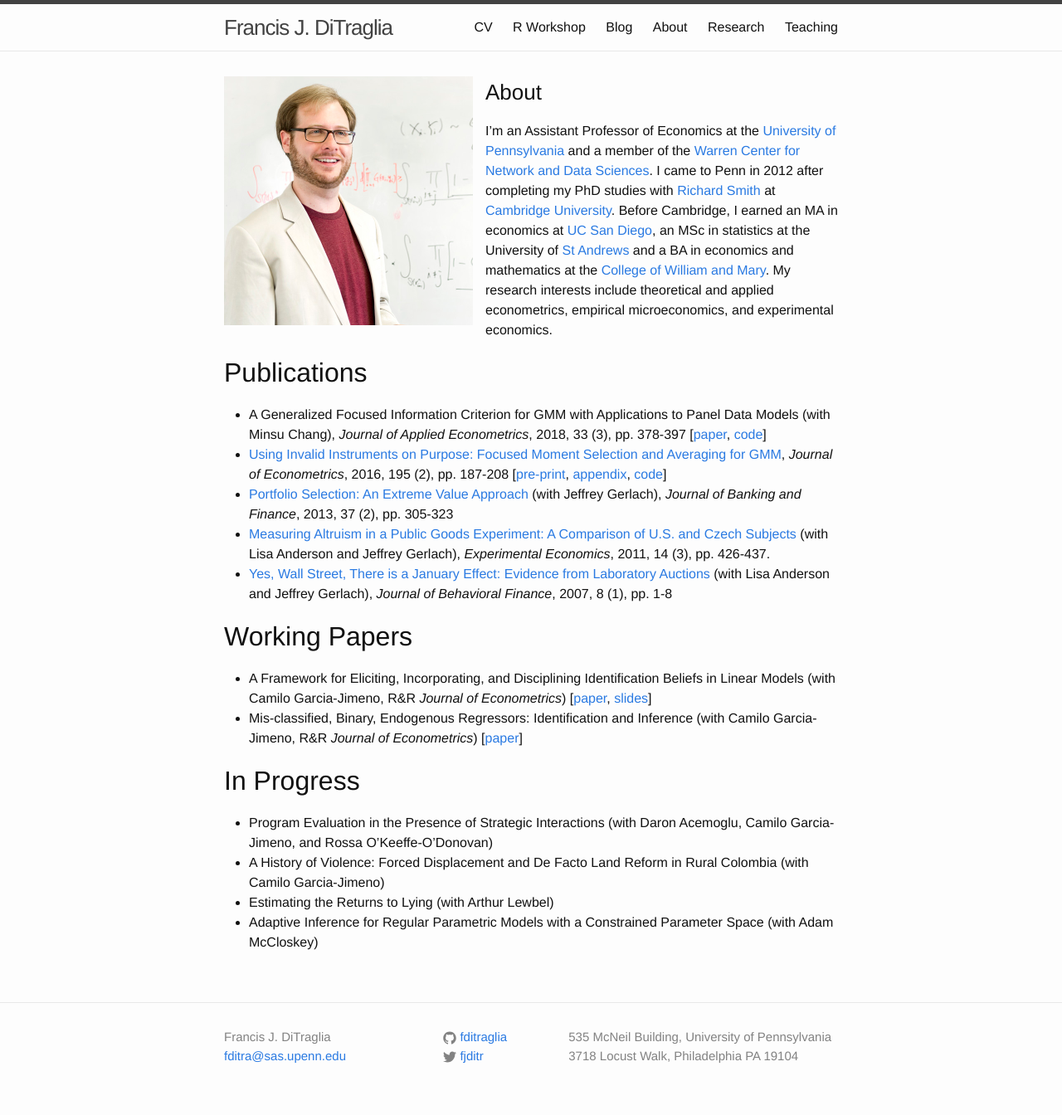
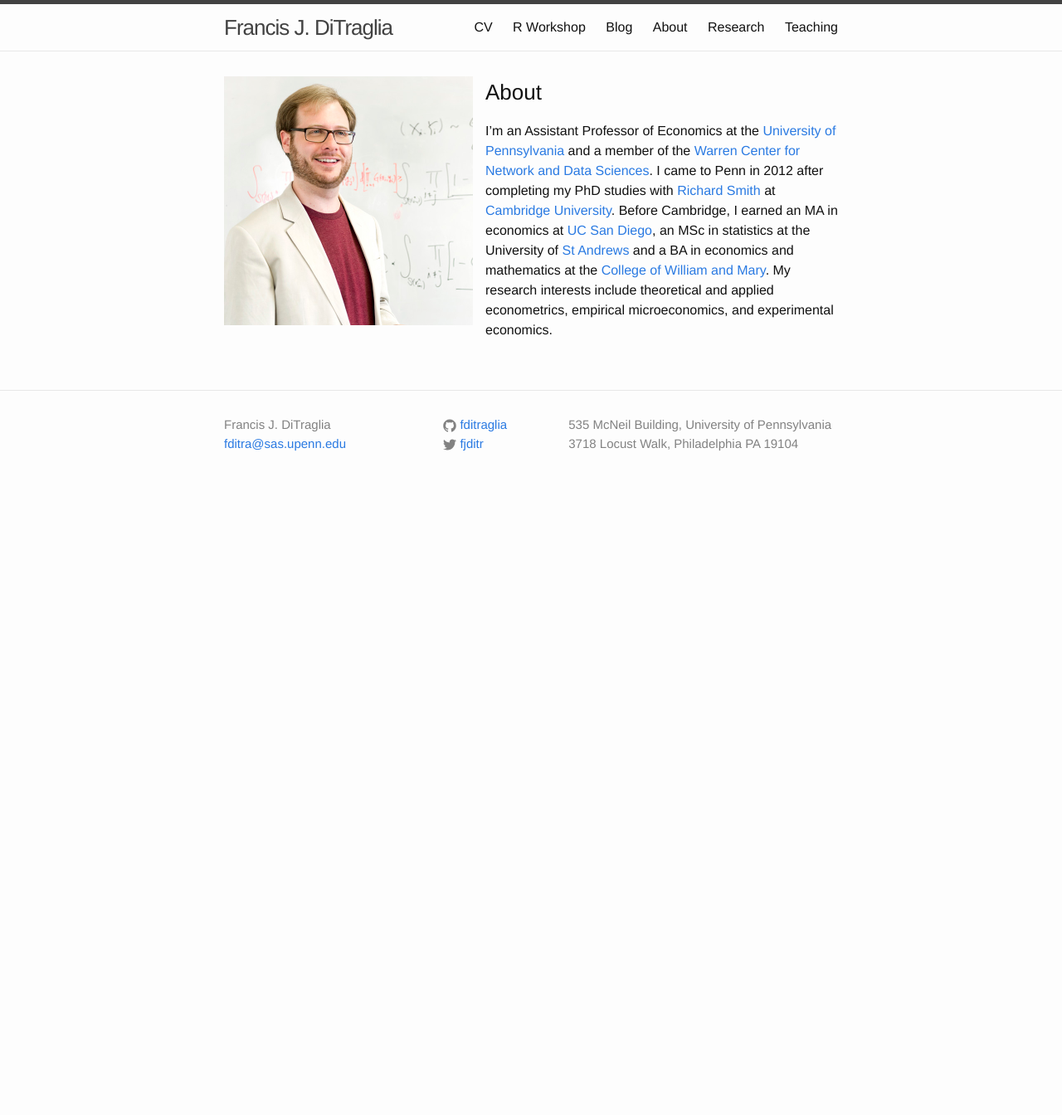
Before and after one commit to fditraglia/fditraglia.github.io, a Jekyll site: the page built from index.md, in a window 1280 px wide. Shown: the whole page at 83% size. Built offline with Jekyll 4.4.1, drawn with Linux system fonts in a browser that asks for light colours; our own code applies the rules of GitHub Pages for plain Markdown files; after the commit the page ends 900 px from its top, so only the background shows below that.

Commit message:
Revert "move research to index"
This reverts commit 7dbe1b13fa126879d9f3c2fa6cac8538b11971ec.

```diff
--- a/index.md
+++ b/index.md
@@ -6,22 +6,3 @@ I'm an Assistant Professor of Economics at the [University of Pennsylvania](http
 I came to Penn in 2012 after completing my PhD studies with [Richard Smith](http://www.econ.cam.ac.uk/people/crsid.html?crsid=rjs27&group=faculty) at [Cambridge University](http://www.cam.ac.uk).
 Before Cambridge, I earned an MA in economics at [UC San Diego](http://www.ucsd.edu), an MSc in statistics at the University of [St Andrews](http://www.st-andrews.ac.uk) and a BA in economics and mathematics at the [College of William and Mary](http://www.wm.edu).
 My research interests include theoretical and applied econometrics, empirical microeconomics, and experimental economics.
-
-## Publications
-
-- A Generalized Focused Information Criterion for GMM with Applications to Panel Data Models (with Minsu Chang), *Journal of Applied Econometrics*, 2018, 33 (3), pp. 378-397 [[paper](http://ditraglia.com/pdf/GFIC_paper.pdf), [code](https://github.com/fditraglia/gfic)]
-- [Using Invalid Instruments on Purpose: Focused Moment Selection and Averaging for GMM](http://authors.elsevier.com/a/1Tlbb15DjhrYdE), *Journal of Econometrics*, 2016, 195 (2), pp. 187-208 [[pre-print](http://ditraglia.com/pdf/FMSC.pdf), [appendix](http://ditraglia.com/pdf/FMSC_appendix.pdf), [code](https://github.com/fditraglia/fmsc)]
-- [Portfolio Selection: An Extreme Value Approach]({{ site.base }}/pdf/EV_paper.pdf) (with Jeffrey Gerlach), *Journal of Banking and Finance*, 2013, 37 (2), pp. 305-323
-- [Measuring Altruism in a Public Goods Experiment: A Comparison of U.S. and Czech Subjects](http://link.springer.com/article/10.1007%2Fs10683-011-9274-8) (with Lisa Anderson and Jeffrey Gerlach), *Experimental Economics*, 2011, 14 (3), pp. 426-437.
-- [Yes, Wall Street, There is a January Effect: Evidence from Laboratory Auctions](http://www.tandfonline.com/doi/abs/10.1080/15427560709337012) (with Lisa Anderson and Jeffrey Gerlach), *Journal of Behavioral Finance*, 2007, 8 (1), pp. 1-8
-
-## Working Papers
-
-- A Framework for Eliciting, Incorporating, and Disciplining Identification Beliefs in Linear Models (with Camilo Garcia-Jimeno, R&R *Journal of Econometrics*) [[paper](http://ditraglia.com/pdf/DiTraglia_Garcia-Jimeno_2017.pdf), [slides](http://ditraglia.com/pdf/sick_instruments_slides.pdf)]
-- Mis-classified, Binary, Endogenous Regressors: Identification and Inference (with Camilo Garcia-Jimeno, R&R *Journal of Econometrics*) [[paper](http://ditraglia.com//pdf/DiTraglia_Garcia-Jimeno_2017b.pdf)]
-
-## In Progress
-- Program Evaluation in the Presence of Strategic Interactions (with Daron Acemoglu, Camilo Garcia-Jimeno, and Rossa O'Keeffe-O'Donovan)
-- A History of Violence: Forced Displacement and De Facto Land Reform in Rural Colombia (with Camilo Garcia-Jimeno)
-- Estimating the Returns to Lying (with Arthur Lewbel)
-- Adaptive Inference for Regular Parametric Models with a Constrained Parameter Space (with Adam McCloskey)
```
